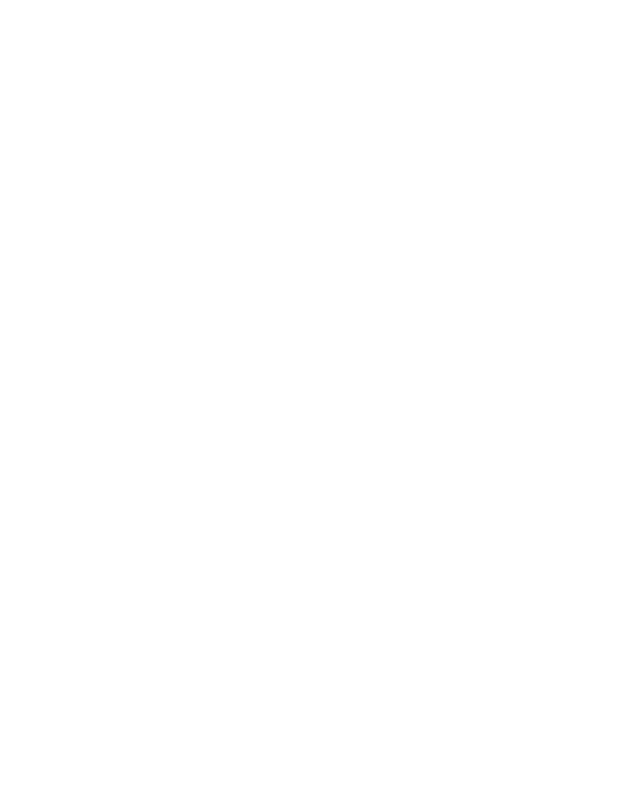
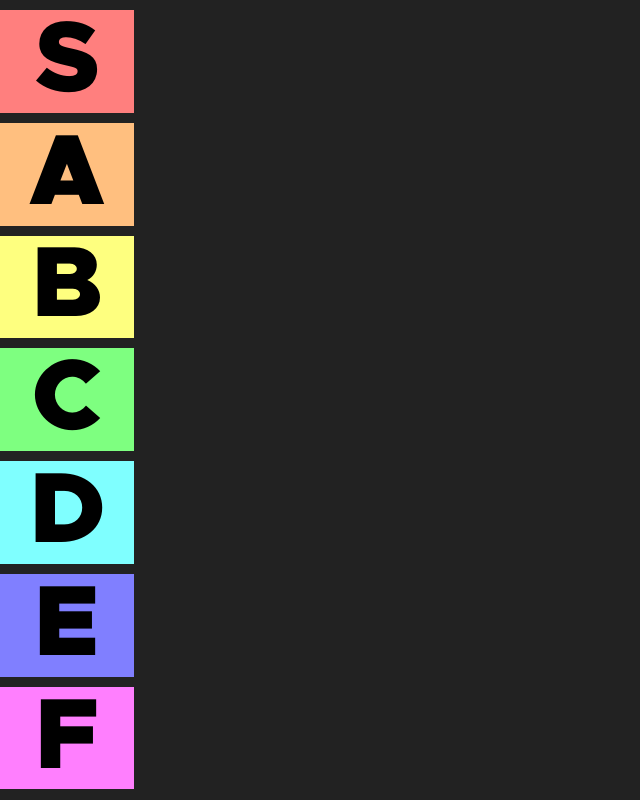
Before and after one commit to bkbenken123/tier-list-website, a plain HTML site: page tierlist.html in a window 1280 px wide. Shown: the whole page, without its empty margins (0-640 px from the left). Drawn offline with Linux system fonts and the light colour scheme.

Commit message:
made it half work

```diff
--- /dev/null
+++ b/2.css
@@ -0,0 +1,51 @@
+body {
+    background: #222222;
+    color: rgb(255, 255, 255);
+    font-size: xx-large;
+    margin: 0;
+    input::placeholder {
+        color: black;
+        text-align: center;
+    }
+    input {
+        text-align: center;
+    }
+}
+.qwerty * {
+    display: block;
+    max-height: calc(100vh / 7 - 21.5px);
+    aspect-ratio: 4 / 3;
+    border: none;
+    font-size: 100px;
+    font-family: metropolis;
+    padding: 5px;
+    margin-top: 10px;
+}
+.q {
+    background: #ff7f7e;
+}
+.w {
+    background: #ffbf7f;
+}
+.e {
+    background: #feff7f;
+}
+.r {
+    background: #7eff80;
+}
+.t {
+    background: #7fffff;
+}
+.y {
+    background: #807fff;
+}
+.u{
+    background: #ff7ffe;
+    margin-bottom: 10px;
+}
+
+
+@font-face {
+    font-family: metropolis;
+    src: url(/idk/list.woff2);
+}
--- a/style.css
+++ b/style.css
@@ -1,13 +1,60 @@
 img {
-    width: 100px;
+    height: 100px;
+    position: absolute;
+    top: 0;
 }
 body {
     background: floralwhite;
     color: #404040;
+    margin: 0;
+}
+.w {
+    background: #1a1a18;
+    height: 100px;
+    width: 100%;
+}
+.a {
+    color: white;
+    position: absolute;
+    top: 0px;
     text-align: center;
-    font-family: /idk/bold.woff2;
+    width: 100%;
+    line-height: 50px;
+}
+h2 {
+    font-family: aileron;
+    font-weight: 800;
+}
+p {
+    font-family: aileron;
+    font-weight: 600px;
+}
+a {
+    font-family: aileron;
+    font-weight: 600p;
+}
+
+
+
+
+
+
+
+
+
+
+@font-face {
+    font-family: "aileron";
+    src: url(/idk/reg.woff2);
+    font-weight: 600;
 }
 @font-face {
-    font-family: aileron;
-    src: url(/idk/reg.woff2);
+    font-family: "aileron";
+    src: url(/idk/bold.woff2);
+    font-weight: 700;
 }
+@font-face {
+    font-family: "aileron";
+    src: url(/idk/ebold.woff2);
+    font-weight: 800;
+}
--- a/tierlist.html
+++ b/tierlist.html
@@ -1,5 +1,16 @@
 <!DOCTYPE html>
 <html>
-    <head></head>
-    <body></body>
+    <head><link rel="stylesheet" href="2.css">
+    </head>
+    <body>
+        <div class="qwerty">
+            <input class="q" type="text" placeholder="S">
+            <input class="w" type="text" placeholder="A">
+            <input class="e" type="text" placeholder="B">
+            <input class="r" type="text" placeholder="C">
+            <input class="t" type="text" placeholder="D">
+            <input class="y" type="text" placeholder="E">
+            <input class="u" type="text" placeholder="F">
+        </div>
+    </body>
 </html>
```
Also changed, not shown: index.html (+5 -4 lines).
